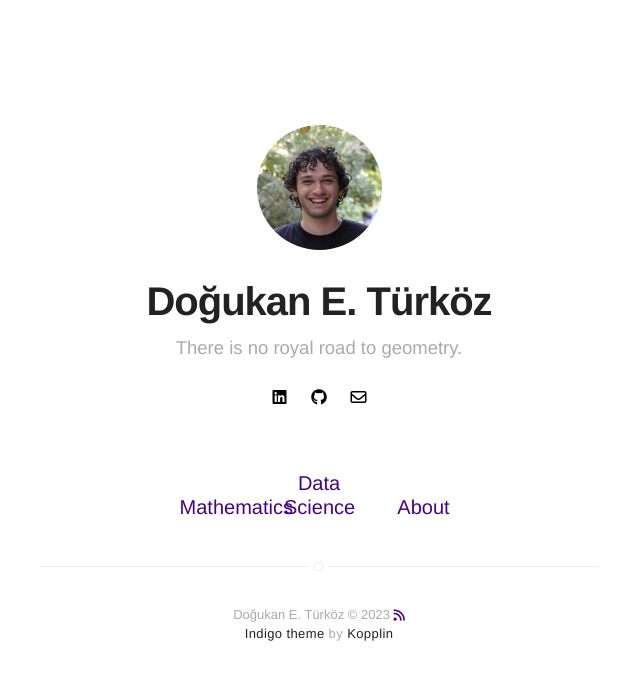
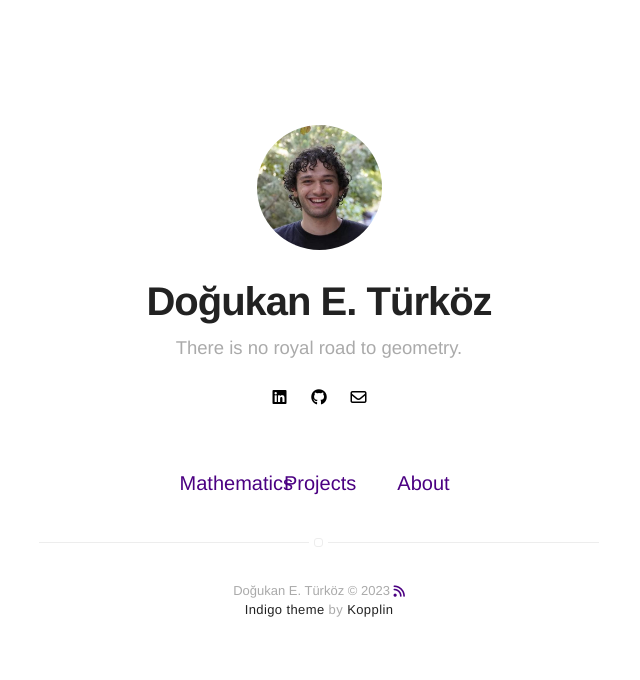
Before and after one commit to dodoturkoz/dodoturkoz.github.io, a Jekyll site: the page built from index.html, in a window 1280 px wide. Shown: the top 680 px of the page, without its empty margins (321-961 px from the left). Built offline with Jekyll 4.4.1, drawn with Linux system fonts in a browser that asks for light colours; nearby versions of some CDN libraries.

Commit message:
Update nav.html

```diff
--- a/_includes/nav.html
+++ b/_includes/nav.html
@@ -17,7 +17,7 @@
         {% if site.projects == true %}
             {% if page.title != "Projects" %}
                 <li class="item">
-                    <a class="link" href="{{ site.url }}/projects">Data Science</a>
+                    <a class="link" href="{{ site.url }}/projects">Projects</a>
                 </li>
             {% endif %}
         {% endif %}
```
